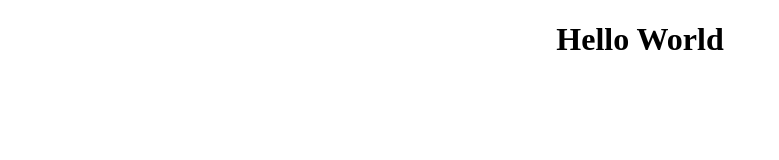
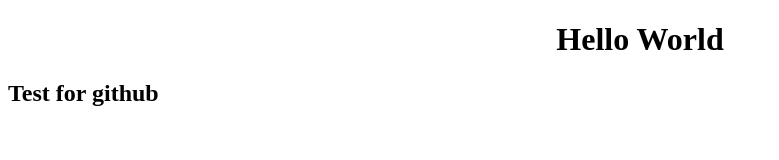
Before and after one commit to Yayiyi94/my-project-test, a plain HTML site: page index.html in a window 1280 px wide. Shown: the whole page, without its empty margins (0-779 px from the left). Drawn offline with Linux system fonts and the light colour scheme.

Commit message:
add an subtitle

```diff
--- a/index.html
+++ b/index.html
@@ -8,6 +8,7 @@
   </head>
   <body>
     <h1>Hello World</h1>
+    <h2>Test for github</h2>
     <script src="script.js"></script>
   </body>
 </html>
```
